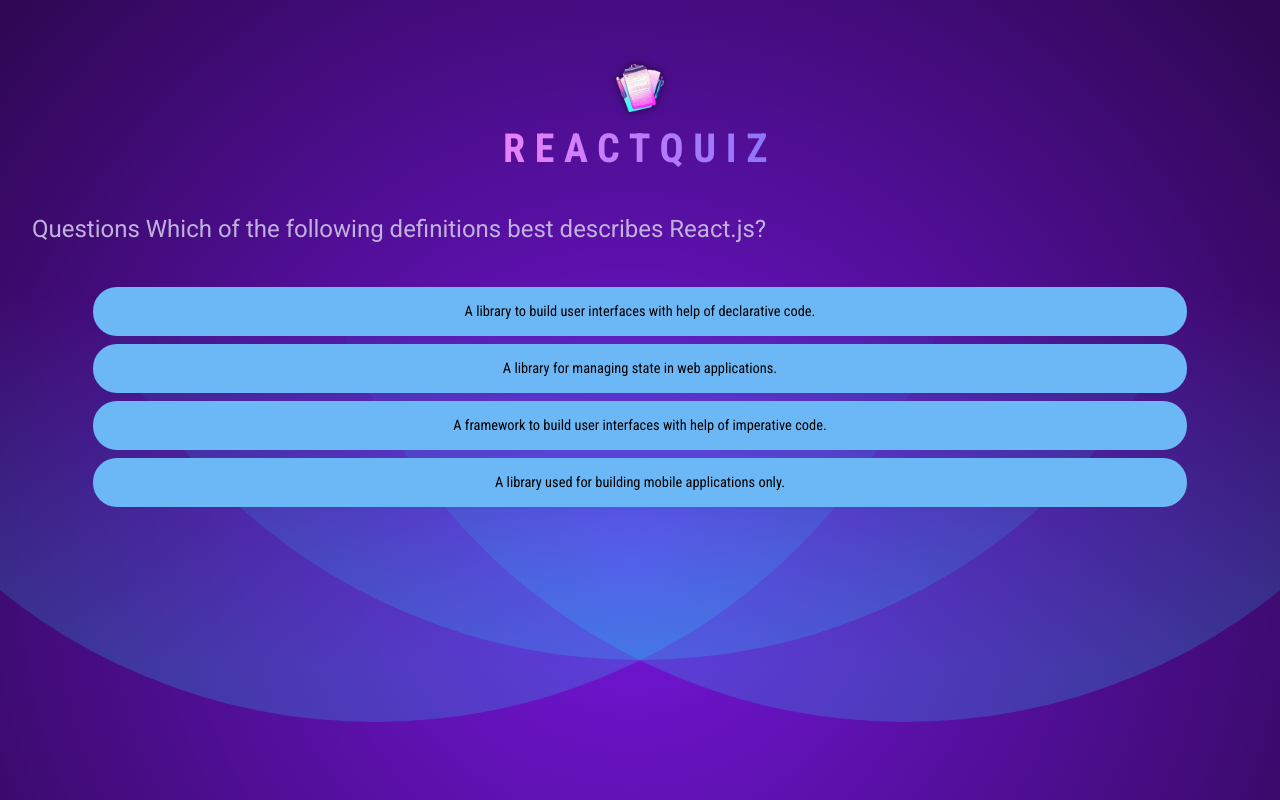
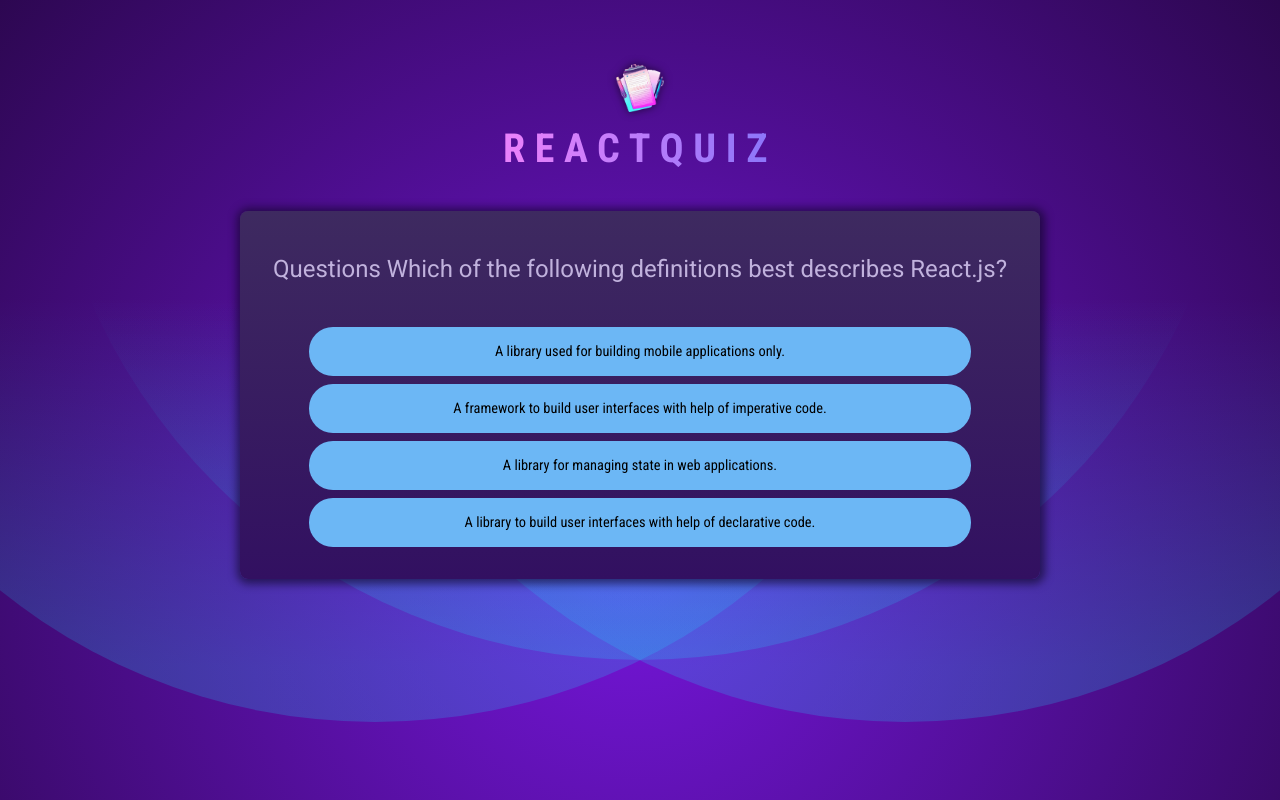
Before and after one commit to GerardGargan/react-quiz-app, a React (Vite) app: page / in a window 1280 px wide. Built offline with nearby package versions, Linux system fonts and the light colour scheme.

Commit message:
handle quiz index and summary

```diff
--- a/src/components/Quiz.jsx
+++ b/src/components/Quiz.jsx
@@ -1,10 +1,12 @@
 import { useState } from "react";
 import QUESTIONS from '../questions.js';
+import QuizCompleteImg from '../assets/quiz-complete.png';
 
 export default function Quiz() {
     const [userAnswers, setUserAnswers] = useState([]);
 
     const activeQuestionIndex = userAnswers.length;
+    const quizIsComplete = activeQuestionIndex === QUESTIONS.length;
 
     function handleSelectAnswer(selectedAnswer) {
         setUserAnswers((prevState) => {
@@ -12,11 +14,24 @@
         });
     }
 
+    if(quizIsComplete) {
         return (
+            <div id="summary">
+                <h2>Quiz completed</h2>
+                <img src={QuizCompleteImg} alt="Trophy Icon" />
+            </div>
+        );
+    }
+
+    const shuffledAnswers = [...QUESTIONS[activeQuestionIndex].answers];
+    shuffledAnswers.sort(() => Math.random() - 0.5);
+
+    return (
+        <div id="quiz">
             <div id="question">
                 <h2>Questions {QUESTIONS[activeQuestionIndex].text}</h2>
                 <ul id="answers">
-                {QUESTIONS[activeQuestionIndex].answers.map((answer) => {
+                    {shuffledAnswers.map((answer) => {
                         return (
                             <li key={answer} className="answer">
                                 <button onClick={() => handleSelectAnswer(answer)}>
@@ -27,5 +42,6 @@
                     })}
                 </ul>
             </div>
+        </div>
     );
 }
```
Lines whose indentation alone changed are shown as unchanged.
